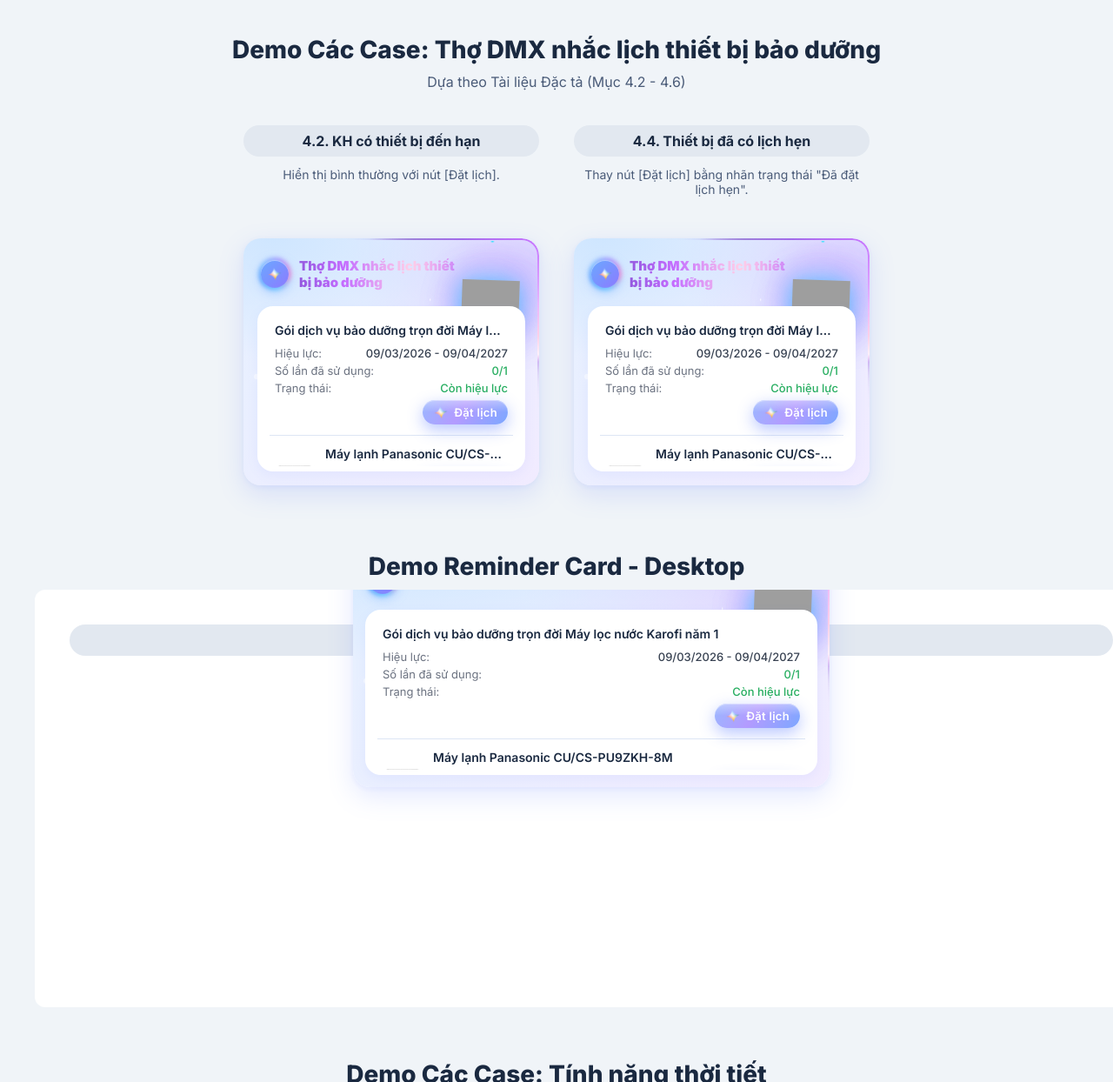
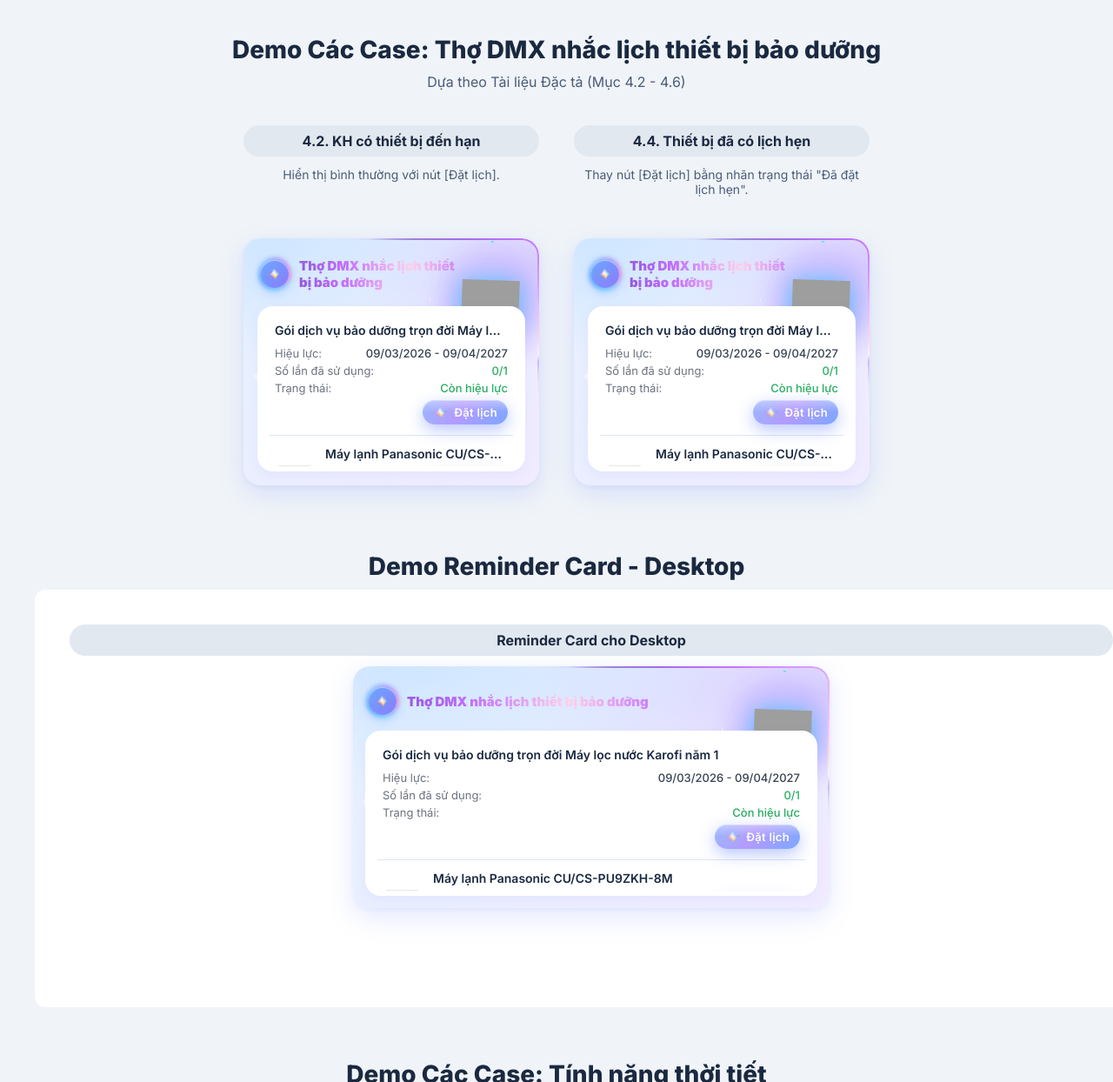
Before and after one commit to ngtnhan98/democaccase, a plain HTML site: page index.html in a window 1280 px wide. Shown: the top 1244 px of the page at 87% size. Drawn offline with Linux system fonts and the light colour scheme; grey boxes are pictures that could not be loaded; animation ran at ten frames a second; files whose address does not match are found by name.

Commit message:
Fix desktop reminder card vertical position bug caused by transform translateY

```diff
--- a/index.html
+++ b/index.html
@@ -989,6 +989,7 @@
       position: relative !important;
       right: auto !important;
       top: auto !important;
+      transform: none !important;
       margin-top: 20px !important;
       width: 100% !important;
       max-width: 100% !important;
@@ -2154,7 +2155,7 @@
   <div class="cards-grid" style="display: flex; flex-direction: column; gap: 40px; align-items: center; width: 100%;">
     <div class="case-wrapper" style="width: 100%; position: relative; background: #fff; padding: 40px; border-radius: 12px; overflow: hidden; min-height: 400px;">
       <div class="case-title">Reminder Card cho Desktop</div>
-      <div class="reminder-card" style="width: 520px !important; max-width: 520px !important; margin: 0 auto !important;">
+      <div class="reminder-card" style="width: 520px !important; max-width: 520px !important; margin: 0 auto !important; transform: none !important;">
         <span class="border-glow" aria-hidden="true"></span>
 
         <!-- Header -->
```
